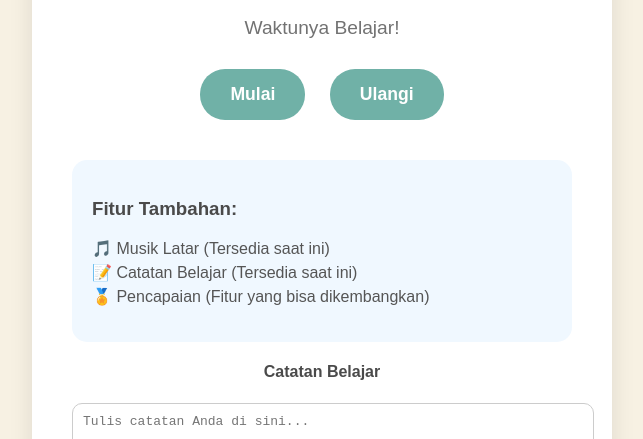
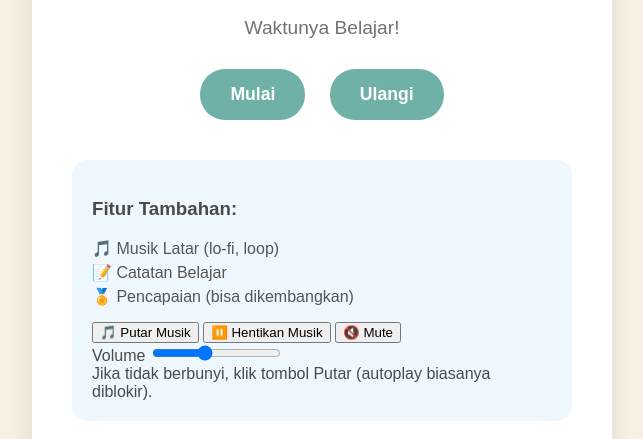
Before and after one commit to vyniiw0oo/Pengingat-Waktu-Belajar, a plain HTML site: page index.html in a window 1280 px wide. Shown: the part 304-743 px from the top of the page, without its empty margins (318-961 px from the left). Drawn offline with Linux system fonts and the light colour scheme.

Commit message:
Update index.html

```diff
--- a/index.html
+++ b/index.html
@@ -1,41 +1,64 @@
 <!DOCTYPE html>
 <html lang="id">
 <head>
-    <meta charset="UTF-8">
-    <meta name="viewport" content="width=device-width, initial-scale=1.0">
+  <meta charset="UTF-8" />
+  <meta name="viewport" content="width=device-width, initial-scale=1.0"/>
   <title>Aplikasi Pengingat Belajar</title>
-    <link rel="stylesheet" href="style.css">
+  <link rel="stylesheet" href="style.css" />
 </head>
 <body>
   <div class="container">
     <h1>⏰ Pengingat Belajar</h1>
-        <div class="timer-display">
-            <span id="minutes">00</span>:<span id="seconds">00</span>
-        </div>
+
+    <div class="timer-display"><span id="minutes">00</span>:<span id="seconds">00</span></div>
+
     <div class="level-selector">
       <button id="level1" class="active">Level 1</button>
       <button id="level2">Level 2</button>
       <button id="level3">Level 3</button>
     </div>
+
     <p class="status-text" id="status-text">Waktunya Belajar!</p>
+
     <div class="controls">
       <button id="start-btn">Mulai</button>
       <button id="reset-btn">Ulangi</button>
     </div>
+
     <div class="features">
       <h3>Fitur Tambahan:</h3>
       <ul>
-                <li>🎵 Musik Latar (Tersedia saat ini)</li>
-                <li>📝 Catatan Belajar (Tersedia saat ini)</li>
-                <li>🏅 Pencapaian (Fitur yang bisa dikembangkan)</li>
+        <li>🎵 Musik Latar (lo-fi, loop)</li>
+        <li>📝 Catatan Belajar</li>
+        <li>🏅 Pencapaian (bisa dikembangkan)</li>
       </ul>
+
+      <!-- 🎵 Kontrol Musik -->
+      <div class="music-controls">
+        <button id="play-music">🎵 Putar Musik</button>
+        <button id="pause-music">⏸️ Hentikan Musik</button>
+        <button id="mute-music">🔇 Mute</button>
+        <div class="vol">
+          Volume
+          <input id="volume" type="range" min="0" max="1" step="0.01" value="0.4"/>
         </div>
-        <audio id="audio-player" src="alarm.mp3" preload="auto"></audio>
+        <span class="small">Jika tidak berbunyi, klik tombol Putar (autoplay biasanya diblokir).</span>
+      </div>
+    </div>
+
+    <!-- Musik latar -->
+    <audio id="audio-player"
+           src="https://www.soundhelix.com/examples/mp3/SoundHelix-Song-1.mp3"
+           preload="auto"
+           loop></audio>
+
     <div class="notes-section">
       <h4>Catatan Belajar</h4>
       <textarea id="study-notes" placeholder="Tulis catatan Anda di sini..."></textarea>
+      <p class="small">Tips: catat target singkat sebelum sesi dimulai, lalu checklist setelah selesai.</p>
     </div>
   </div>
+
   <script src="script.js"></script>
 </body>
 </html>
```
Lines whose indentation alone changed are shown as unchanged.
